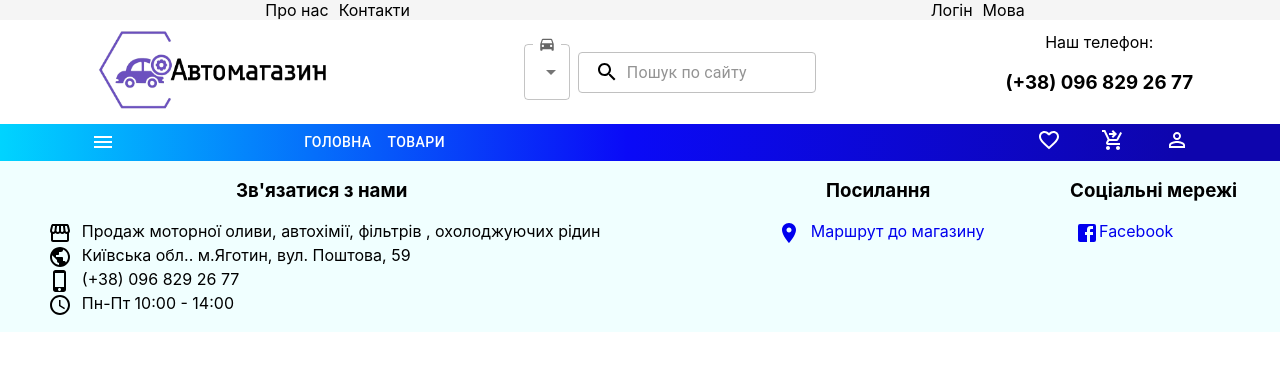
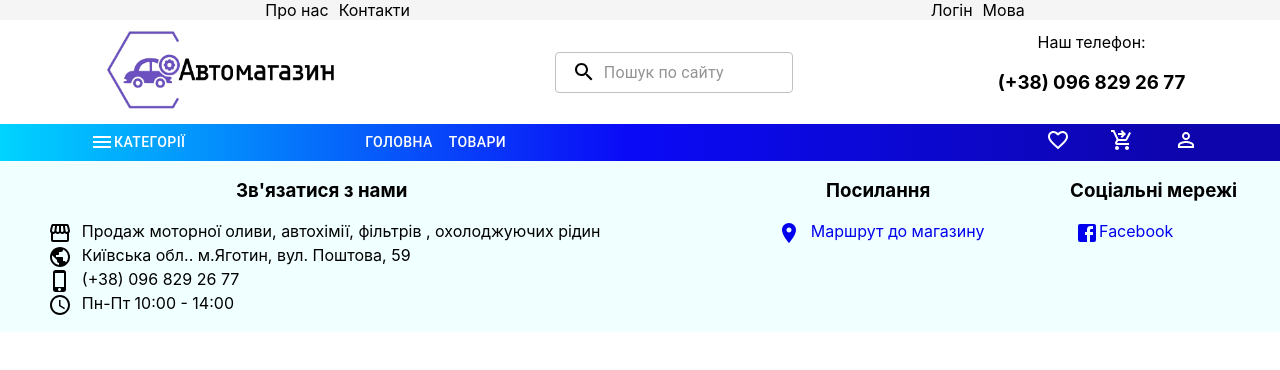
Before and after one commit to igorpilot/AutoShop, a React (Create React App) app: page / in a window 1280 px wide. Shown: the top 370 px of the page. Built offline with nearby package versions, Linux system fonts and the light colour scheme.

Commit message:
Оновлення сайту

```diff
--- a/src/App.tsx
+++ b/src/App.tsx
@@ -6,18 +6,18 @@ import {Navbar} from "./components/Navbar/Navbar";
 import {Main} from "./components/Content/Main/Main";
 import {Footer} from "./components/Footer/Footer";
 import {BrowserRouter, Route, Routes} from "react-router-dom";
-import {Home} from "@mui/icons-material";
 import {Products} from "./components/Content/Products/Products";
 import {About} from "./components/Content/About/About";
 
 function App() {
     const menu:string[] = ["АВТОХІМІЯ", "АКУМУЛЯТОРИ", "ГАЛЬМІВНА РІДИНА", "ГАЛЬМІВНА СИСТЕМА", "ДВІРНИКИ", "ДИСТИЛЬОВАНА ВОДА", "ЕЛЕКТРОЛІТ", "КОВПАКИ", "КОВПАКИ З ЕМБЛЕМАМИ", "УПАКОВКА ОЛІВ", "ОМИВАЧ СКЛА ЗИМОВИЙ", "ОМИВАЧ СКЛА ЛІТНІЙ", "ОСВІЖУВАЧ ПОВІТРЯ", "ОХОЛОДЖУЮЧІ РІДИНИ", "ПРИСАДКИ NANOPROTEC", "СВІЧКИ ЗАПАЛЮВАННЯ", "СИСТЕМА ЗАПАЛЮВАННЯ", "ФІЛЬТРА"]
 
+
   return (<BrowserRouter>
           <div className="App">
               <Header1/>
-              <Header2 menu={menu}/>
-              <Navbar/>
+              <Header2 />
+              <Navbar menu={menu}/>
               <Routes>
                   <Route path="/AutoShop" Component={Main}/>
                   <Route path="/products" Component={Products}/>
--- a/src/components/Header2/Header2.tsx
+++ b/src/components/Header2/Header2.tsx
@@ -1,14 +1,13 @@
-import React from "react";
+import React, {useState} from "react";
 import s from './Header2.module.css'
 import InputLabel from '@mui/material/InputLabel';
 import MenuItem from '@mui/material/MenuItem';
 import FormControl from '@mui/material/FormControl';
-import Select from '@mui/material/Select';
+import Select, {SelectChangeEvent} from '@mui/material/Select';
 import SearchIcon from '@mui/icons-material/Search';
 import {alpha, InputBase, styled} from "@mui/material";
 import DirectionsCarIcon from '@mui/icons-material/DirectionsCar';
 import logo from '../../photo/logo.png';
-import {Header1} from "../Header1/Header1";
 import {NavLink} from "react-router-dom";
 
 
@@ -55,29 +54,15 @@ const StyledInputBase = styled(InputBase)(({ theme }) => ({
     },
 }));
 type Header2PropsType ={
-    menu: string[]
+
 }
 export function Header2(props:Header2PropsType) {
+
     return <div className={s.header2}>
             <NavLink to={'./main'}><img src={logo} alt={'logo'} className={s.logo}/></NavLink>
         <div className={s.selectInput}>
             <div>
-                <FormControl fullWidth>
-                    <InputLabel id="demo-simple-select-label"><DirectionsCarIcon/></InputLabel>
-                    <Select
-                        labelId="demo-simple-select-label"
-                        id="demo-simple-select"
-                        value={props.menu}
-                        label="Age"
-                        onChange={() => {
-                        }}
-                    >
 
-                        <MenuItem value={10}>Ten</MenuItem>
-                        <MenuItem value={20}>Twenty</MenuItem>
-                        <MenuItem value={30}>Thirty</MenuItem>
-                    </Select>
-                </FormControl>
             </div>
             <div>
                 <Search>
--- a/src/components/Navbar/Navbar.tsx
+++ b/src/components/Navbar/Navbar.tsx
@@ -4,20 +4,55 @@ import FavoriteBorderIcon from '@mui/icons-material/FavoriteBorder';
 import ShoppingCartCheckoutIcon from '@mui/icons-material/ShoppingCartCheckout';
 import PersonOutlineIcon from '@mui/icons-material/PersonOutline';
 import MenuIcon from '@mui/icons-material/Menu';
-import {Button} from "@mui/material";
+import {Button, Menu, MenuItem} from "@mui/material";
 import {NavLink} from "react-router-dom";
-
-export const Navbar =()=> {
+type NavbarPropsType = {
+    menu: string[]
+}
+export const Navbar =(props: NavbarPropsType)=> {
+    const [menu, setMenu] = React.useState<null | HTMLElement>(null);
+    const open = Boolean(menu);
+    const handleClick = (event: React.MouseEvent<HTMLButtonElement>) => {
+        setMenu(event.currentTarget);
+    };
+    const handleClose = () => {
+        setMenu(null);
+    };
 
     return <div className={s.navbar}>
-            <MenuIcon  color={"inherit"}/>
-            <div>
-                <NavLink to={'/AutoShop'} className={s.navLink}><Button variant="text" color={'inherit'} >Головна</Button></NavLink>
-                <NavLink to={'/products'} className={s.navLink}><Button variant="text" color={'inherit'}>Товари</Button></NavLink>
-            </div>
+        <div>
+            <Button
+                id="basic-button"
+                aria-controls={open ? 'basic-menu' : undefined}
+                aria-haspopup="true"
+                aria-expanded={open ? 'true' : undefined}
+                onClick={handleClick}
+                color={'inherit'}
+            >
+               <MenuIcon color={"inherit"}/> Категорії
+            </Button>
+            <Menu
+                id="basic-menu"
+                anchorEl={menu}
+                open={open}
+                onClose={handleClose}
+                MenuListProps={{
+                    'aria-labelledby': 'basic-button',
+                }}
+            >
+                {props.menu.map((category, index )=><MenuItem onClick={handleClose} value={index}>{category}</MenuItem>)}
 
-            <div></div>
-            <div></div>
+            </Menu>
+        </div>
+        <div>
+            <NavLink to={'/AutoShop'} className={s.navLink}><Button variant="text"
+                                                                    color={'inherit'}>Головна</Button></NavLink>
+            <NavLink to={'/products'} className={s.navLink}><Button variant="text"
+                                                                    color={'inherit'}>Товари</Button></NavLink>
+        </div>
+
+        <div></div>
+        <div></div>
         <div className={s.navDivRight}>
             <div className={s.navItemRight}><FavoriteBorderIcon/></div>
             <div className={s.navItemRight}><ShoppingCartCheckoutIcon/></div>
```
